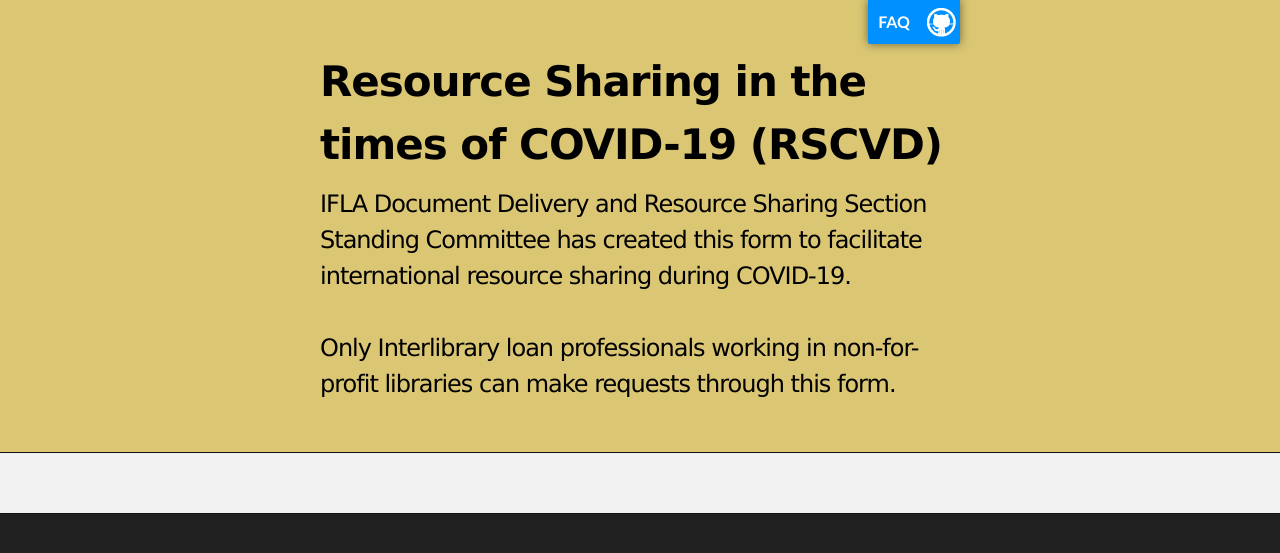
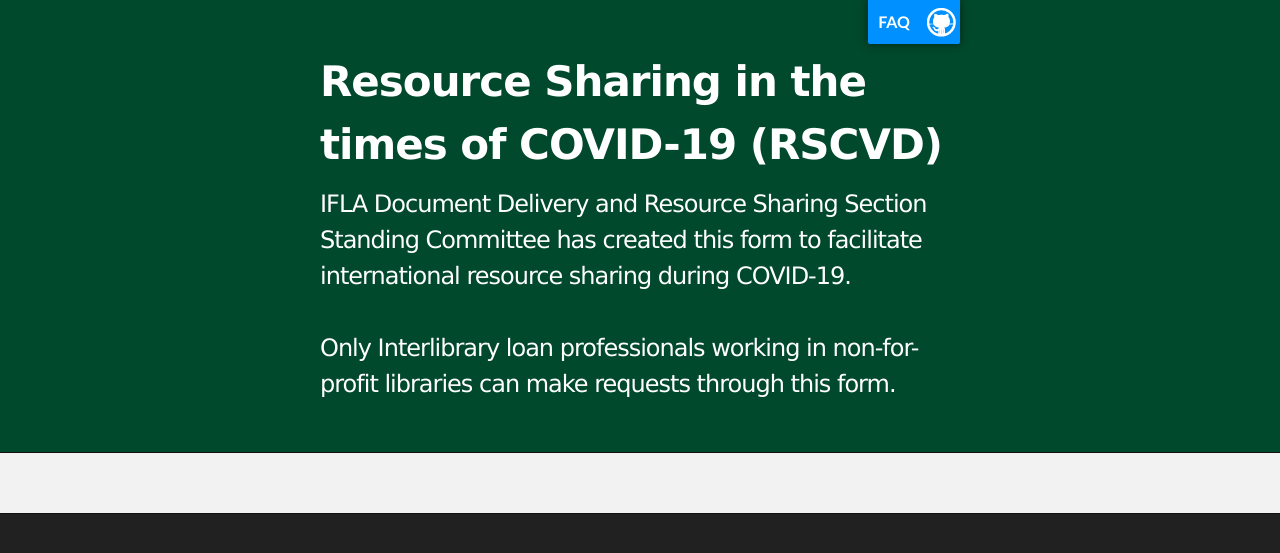
Before and after one commit to JosephMcArthur/rscvd-dev, a Jekyll site: the page built from index.md, in a window 1280 px wide. Shown: the top 553 px of the page. Built offline with Jekyll 4.4.1, drawn with Linux system fonts in a browser that asks for light colours; our own code applies the rules of GitHub Pages for plain Markdown files.

Commit message:
Update jekyll-theme-slate.scss

```diff
--- a/_sass/jekyll-theme-slate.scss
+++ b/_sass/jekyll-theme-slate.scss
@@ -282,7 +282,7 @@ Full-Width Styles
 }
 
 #header_wrap {
-  background: #DAC673;
+  background: #00492c;
 }
 
 #header_wrap .inner {
@@ -291,13 +291,13 @@ Full-Width Styles
 
 #project_title {
   margin: 0;
-  color: #000000;
+  color: #FFFFFF;
   font-size: 42px;
   font-weight: 700;
 }
 
 #project_tagline {
-  color: #000000;
+  color: #FFFFFF;
   font-size: 24px;
   font-weight: 300;
   background: none;
```
